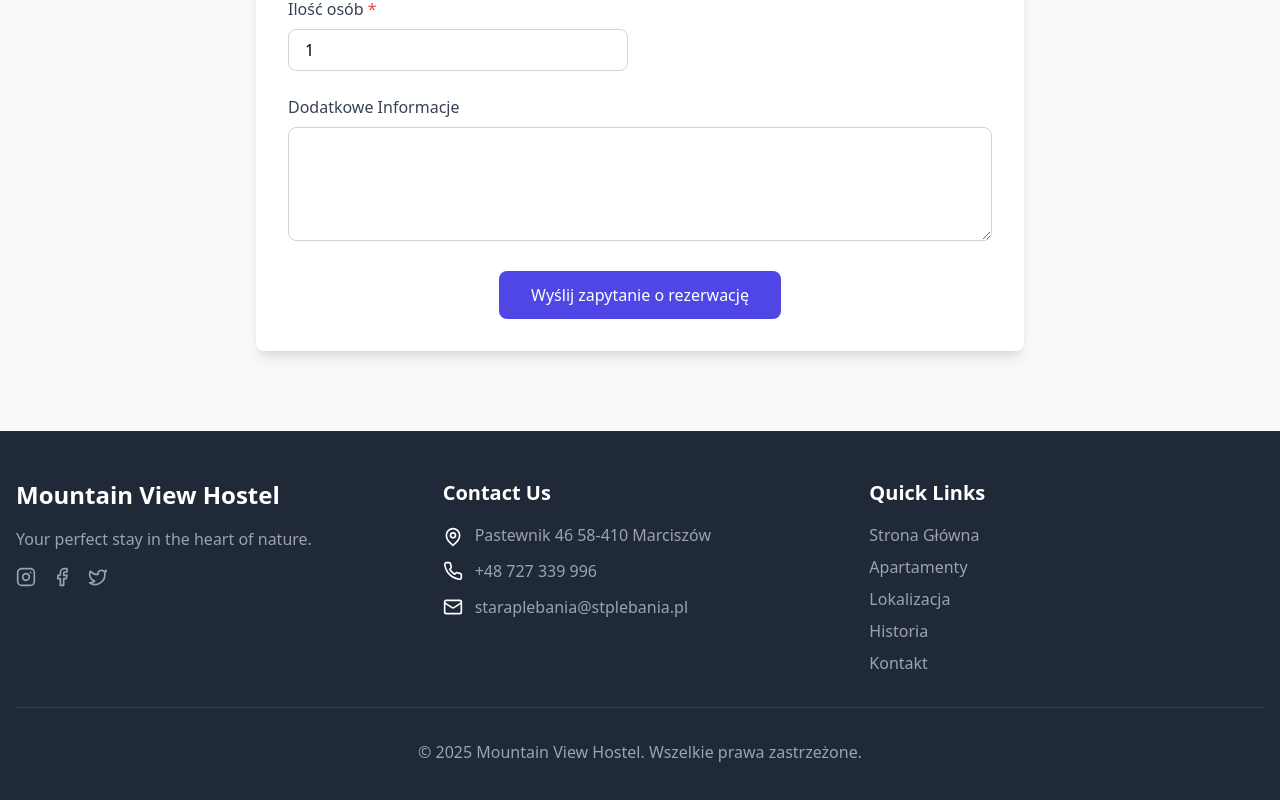
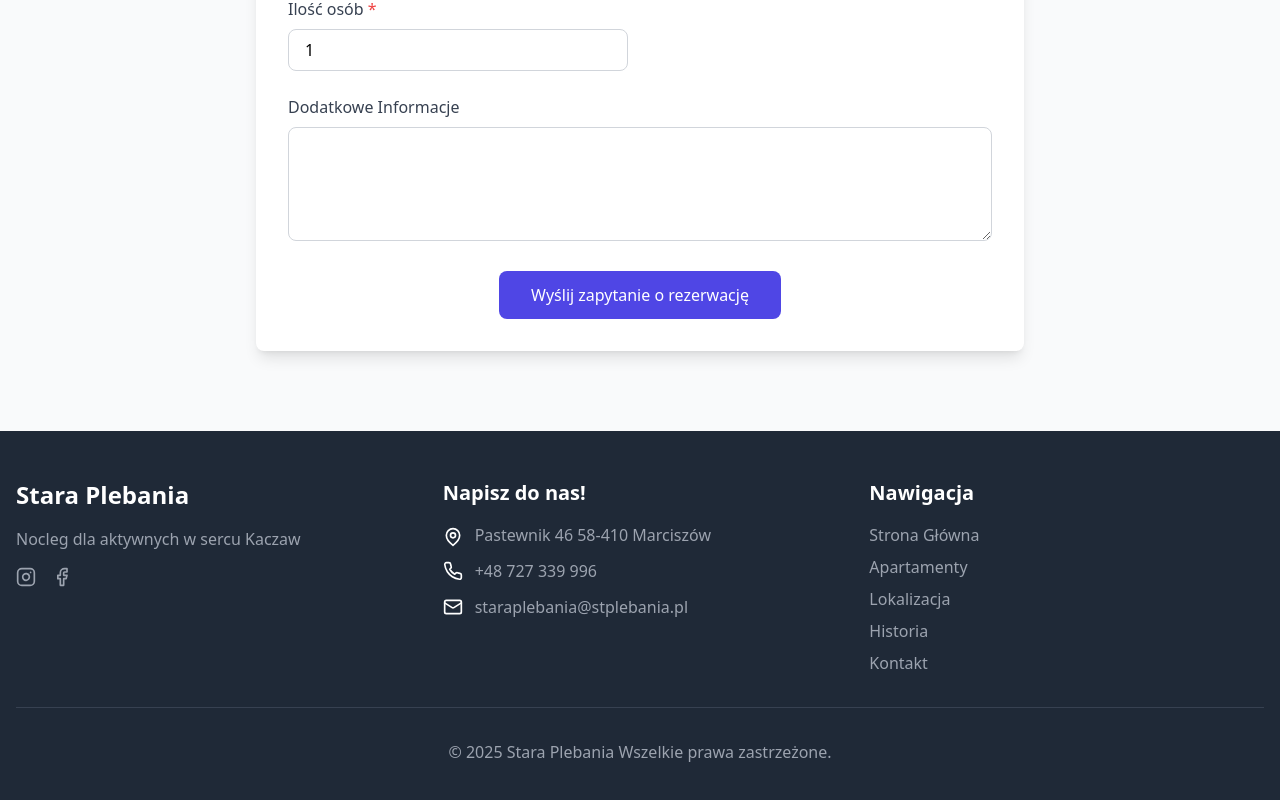
Before and after one commit to neloduka-sobe/StaraPlebania, a React (Vite) app: page / in a window 1280 px wide. Shown: the part 4633-5433 px from the top of the page. Built offline with nearby package versions, Linux system fonts and the light colour scheme.

Commit message:
Add changes

```diff
--- a/src/components/Footer.tsx
+++ b/src/components/Footer.tsx
@@ -12,26 +12,23 @@ const Footer: React.FC = () => {
         <div className="grid grid-cols-1 md:grid-cols-3 gap-8">
           {/* Logo and Info */}
           <div>
-            <h3 className="text-2xl font-bold mb-4">Mountain View Hostel</h3>
+            <h3 className="text-2xl font-bold mb-4">Stara Plebania</h3>
             <p className="text-gray-400 mb-4">
-              Your perfect stay in the heart of nature.
+              Nocleg dla aktywnych w sercu Kaczaw
             </p>
             <div className="flex space-x-4">
-              <a href="#" className="text-gray-400 hover:text-white transition-colors">
+              <a href="https://www.instagram.com/staraplebania/" target="_blank" className="text-gray-400 hover:text-white transition-colors">
                 <Instagram size={20} />
               </a>
-              <a href="#" className="text-gray-400 hover:text-white transition-colors">
+              <a href="https://www.facebook.com/people/Stara-Plebania/61559207286890/" target="_blank" className="text-gray-400 hover:text-white transition-colors">
                 <Facebook size={20} />
-              </a>
-              <a href="#" className="text-gray-400 hover:text-white transition-colors">
-                <Twitter size={20} />
               </a>
             </div>
           </div>
 
           {/* Contact Info */}
           <div>
-            <h3 className="text-xl font-bold mb-4">Contact Us</h3>
+            <h3 className="text-xl font-bold mb-4">Napisz do nas!</h3>
             <div className="space-y-3">
               <div className="flex items-start">
                 <MapPin size={20} className="mr-3 mt-1 flex-shrink-0" />
@@ -50,7 +47,7 @@ const Footer: React.FC = () => {
 
           {/* Quick Links */}
           <div>
-            <h3 className="text-xl font-bold mb-4">Quick Links</h3>
+            <h3 className="text-xl font-bold mb-4">Nawigacja</h3>
             <ul className="space-y-2">
               <li>
                 <a href="#home" className="text-gray-400 hover:text-white transition-colors">
@@ -82,7 +79,7 @@ const Footer: React.FC = () => {
         </div>
 
         <div className="border-t border-gray-700 mt-8 pt-8 text-center text-gray-400">
-          <p>&copy; {currentYear} Mountain View Hostel. {t('footer.rights')}.</p>
+          <p>&copy; {currentYear} Stara Plebania {t('footer.rights')}.</p>
         </div>
       </div>
     </footer>
```
